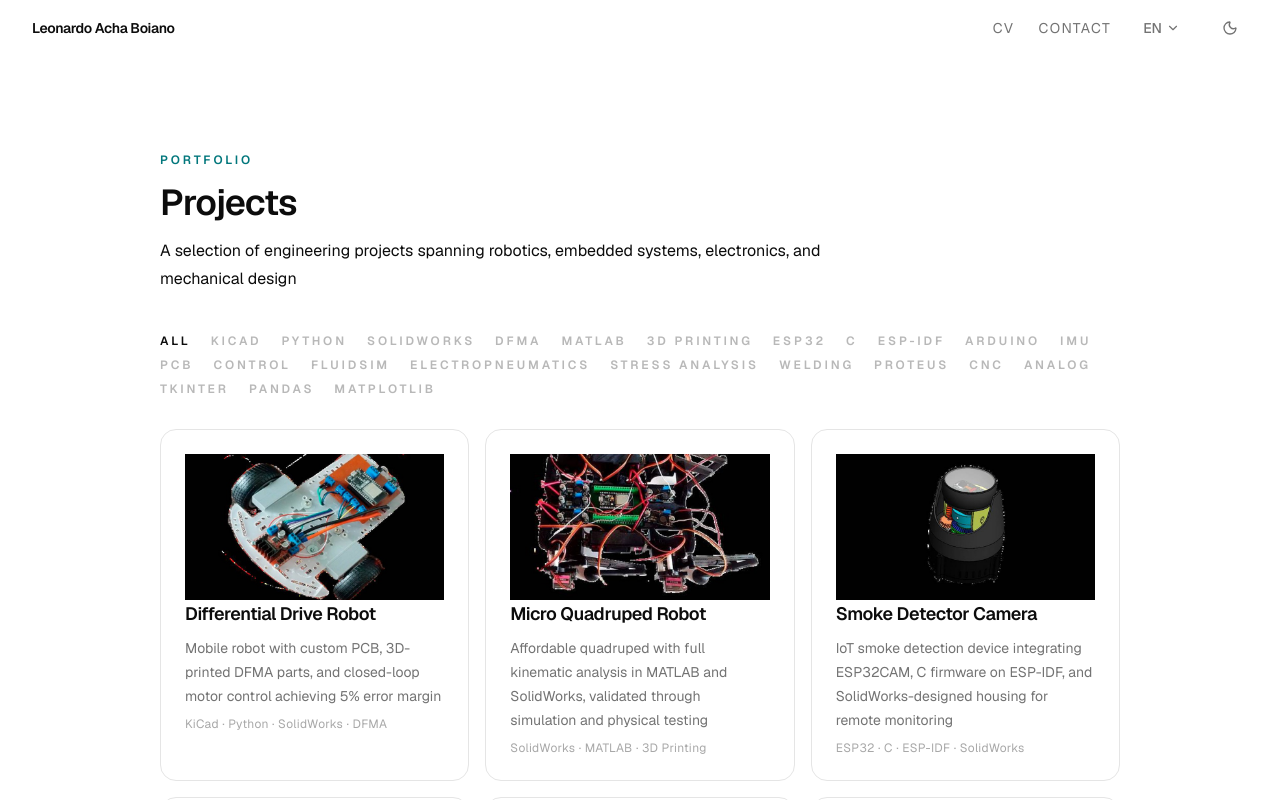
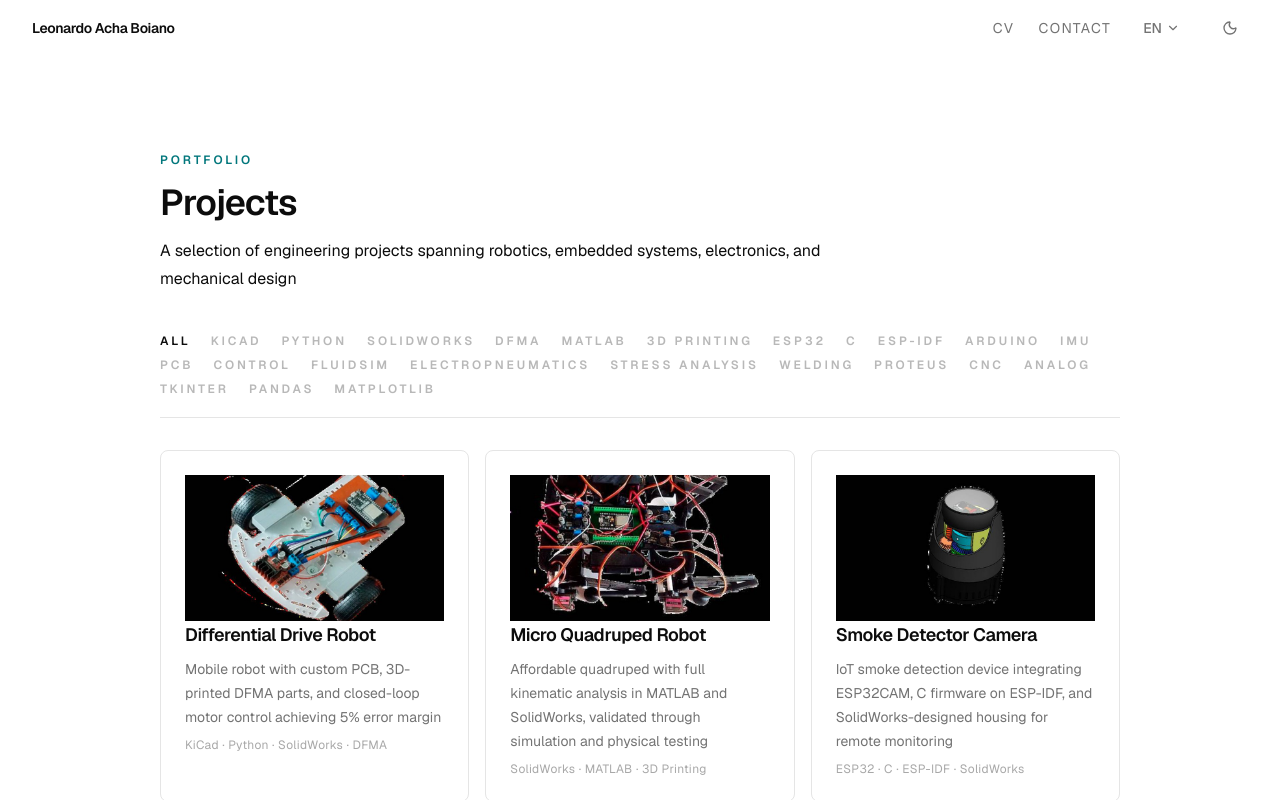
Before and after one commit to leonardoAB1/leonardoachaboiano.com, a Next.js app: page /en/projects in a window 1280 px wide. Shown: the top 800 px of the page. Built offline with nearby package versions, Linux system fonts and the light colour scheme.

Commit message:
style: add editorial ruled lines and square card geometry

```diff
--- a/src/components/cv/TimelineEntry.tsx
+++ b/src/components/cv/TimelineEntry.tsx
@@ -87,7 +87,7 @@ export function TimelineEntry({
       {/* Content column with vertical line indicator */}
       <div
         className={cn(
-          "relative border-s border-border-subtle ps-6",
+          "relative border-s border-border ps-6",
           isLast ? "pb-0" : "pb-20",
         )}
       >
--- a/src/components/home/EngineeringPhilosophy.tsx
+++ b/src/components/home/EngineeringPhilosophy.tsx
@@ -15,7 +15,7 @@ export function EngineeringPhilosophy(): ReactElement {
   );
 
   return (
-    <Section className="bg-surface-brand">
+    <Section className="border-t border-border bg-surface-brand">
       <Container>
         <div className="grid grid-cols-1 gap-10 sm:grid-cols-2 sm:gap-16 lg:gap-24">
           {/* Left column: heading + lead paragraph */}
--- a/src/components/projects/ProjectsGrid.tsx
+++ b/src/components/projects/ProjectsGrid.tsx
@@ -83,8 +83,9 @@ export function ProjectsGrid(): ReactElement {
 
   return (
     <div>
-      {/* Opacity-driven filter row - active tag at full opacity, others dimmed */}
-      <div className="mb-8 flex flex-wrap items-center gap-x-5 gap-y-2">
+      {/* Opacity-driven filter row - active tag at full opacity, others dimmed.
+          Thin bottom rule anchors the row as a header element. */}
+      <div className="mb-8 flex flex-wrap items-center gap-x-5 gap-y-2 border-b border-border pb-5">
         {["All", ...allTags].map((tag) => (
           <button
             key={tag}
--- a/src/components/ui/Card.tsx
+++ b/src/components/ui/Card.tsx
@@ -9,8 +9,8 @@ export function Card({ className, ...props }: CardProps): ReactElement {
   return (
     <div
       className={cn(
-        "rounded-2xl border border-border bg-surface-0 p-6 shadow-sm shadow-black/5",
-        "transition-[colors,box-shadow] duration-200 dark:shadow-black/20",
+        "rounded-lg border border-border bg-surface-0 p-6",
+        "transition-colors duration-200",
         className,
       )}
       {...props}
```
